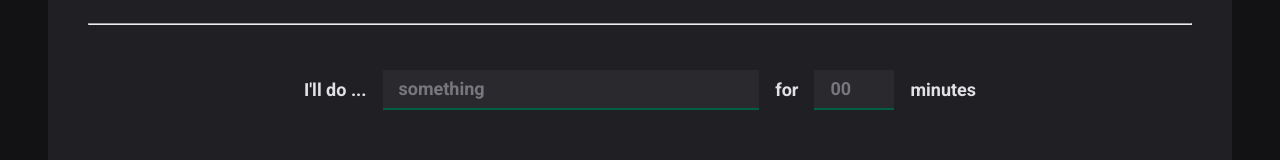
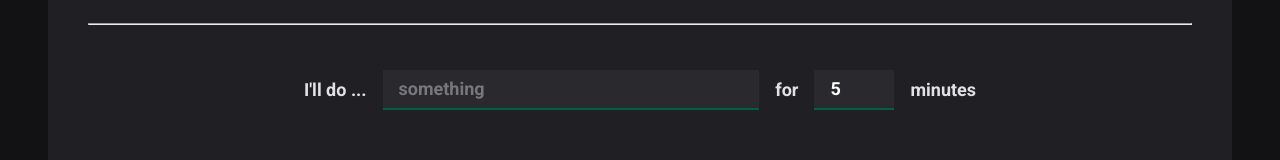
Before and after one commit to KayoRenato/FocusTime, a React (Vite) app: page / in a window 1280 px wide. Shown: the part 174-334 px from the top of the page. Built offline with nearby package versions, Linux system fonts and the light colour scheme.

Commit message:
chore: add interface form, default values, and reset form function

```diff
--- a/src/pages/Home/index.tsx
+++ b/src/pages/Home/index.tsx
@@ -10,11 +10,22 @@ import {
   TaskInput,
 } from './styles'
 
+interface NewCycleFormProps {
+  task: string
+  minutesAmount: number
+}
+
 export function Home() {
-  const { register, handleSubmit, watch } = useForm()
+  const { register, handleSubmit, watch, reset } = useForm<NewCycleFormProps>({
+    defaultValues: {
+      task: '',
+      minutesAmount: 5,
+    },
+  })
 
   function handleCreateNewCycle(data: any) {
     console.log(data)
+    reset()
   }
 
   const hasTask = watch('task')
```
